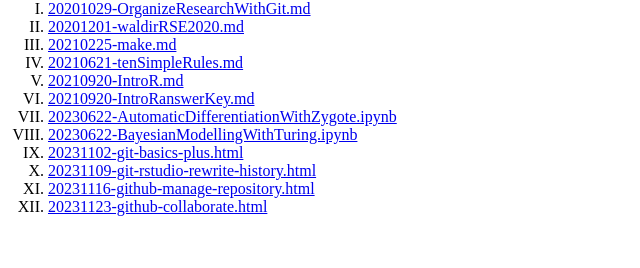
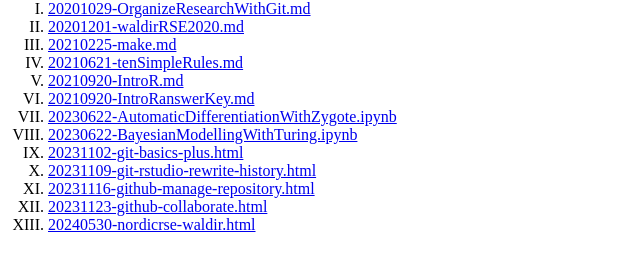
Before and after one commit to ocbe-uio/public-slides, a plain HTML site: page Presentations/index.html in a window 1280 px wide. Shown: the part 66-334 px from the top of the page, without its empty margins (0-640 px from the left). Drawn offline with Linux system fonts and the light colour scheme.

Commit message:
Updated presentation list

```diff
--- a/Presentations/index.html
+++ b/Presentations/index.html
@@ -11,4 +11,5 @@
 <li><a href='https://ocbe-uio.github.io/public-slides/Presentations/20231109-git-rstudio-rewrite-history.html'>20231109-git-rstudio-rewrite-history.html</a></li>
 <li><a href='https://ocbe-uio.github.io/public-slides/Presentations/20231116-github-manage-repository.html'>20231116-github-manage-repository.html</a></li>
 <li><a href='https://ocbe-uio.github.io/public-slides/Presentations/20231123-github-collaborate.html'>20231123-github-collaborate.html</a></li>
+<li><a href='https://ocbe-uio.github.io/public-slides/Presentations/20240530-nordicrse-waldir.html'>20240530-nordicrse-waldir.html</a></li>
 </ol>
```
